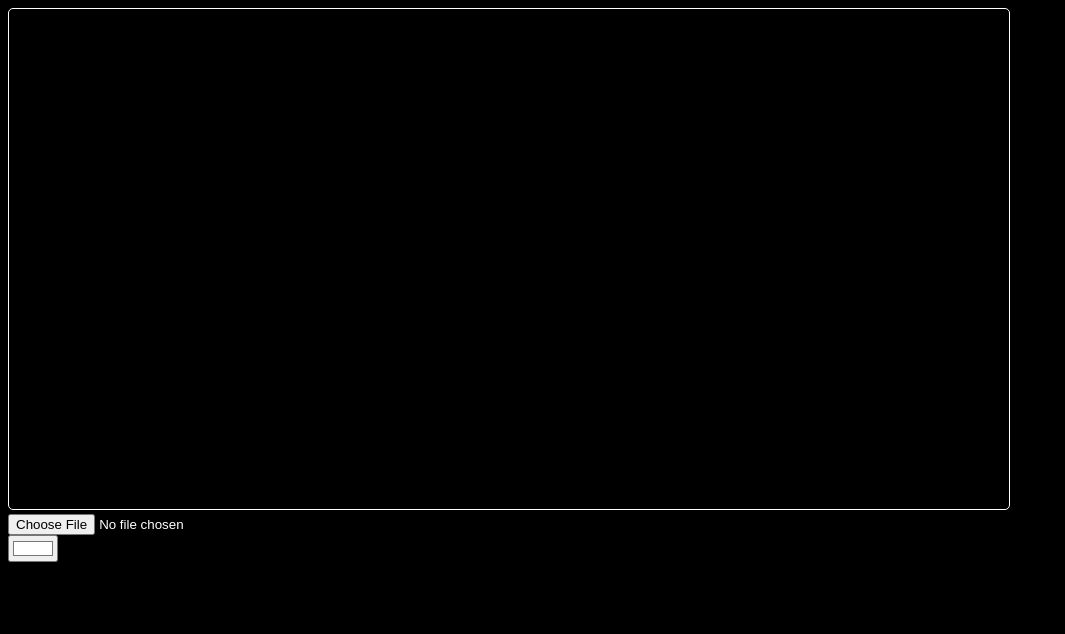
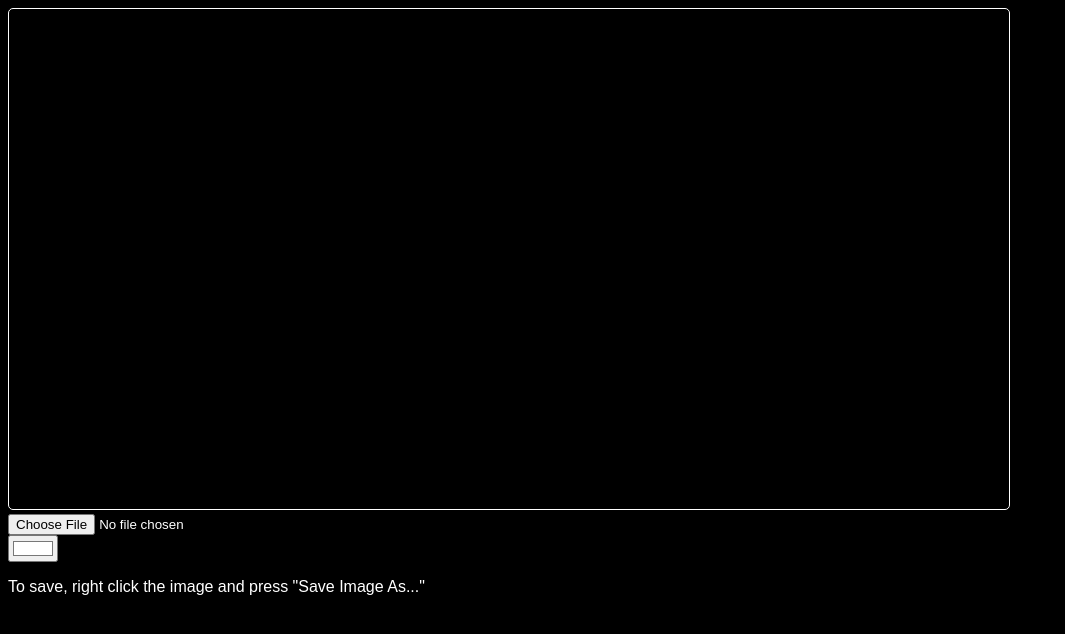
Before and after one commit to FireDasher/firedasher.github.io, a plain HTML site: page tint.html in a window 1280 px wide. Shown: the whole page, without its empty margins (0-1065 px from the left). Drawn offline with Linux system fonts and the light colour scheme.

Commit message:
Amogus is sus!!! ඞඞඞඞඞඞඞඞඞඞ
sus

```diff
--- a/tint.html
+++ b/tint.html
@@ -11,6 +11,9 @@
         canvas {
             height: 500px;
         }
+        * {
+            font-family: sans-serif;
+        }
     </style>
 </head>
 <body>
@@ -19,6 +22,7 @@
     <input type="file" id="file" accept="image/*">
     <br>
     <input type="color" id="color" value="#FFFFFF">
+    <p>To save, right click the image and press "Save Image As..."</p>
     <script src="tint.js"></script>
 </body>
 </html>
```
